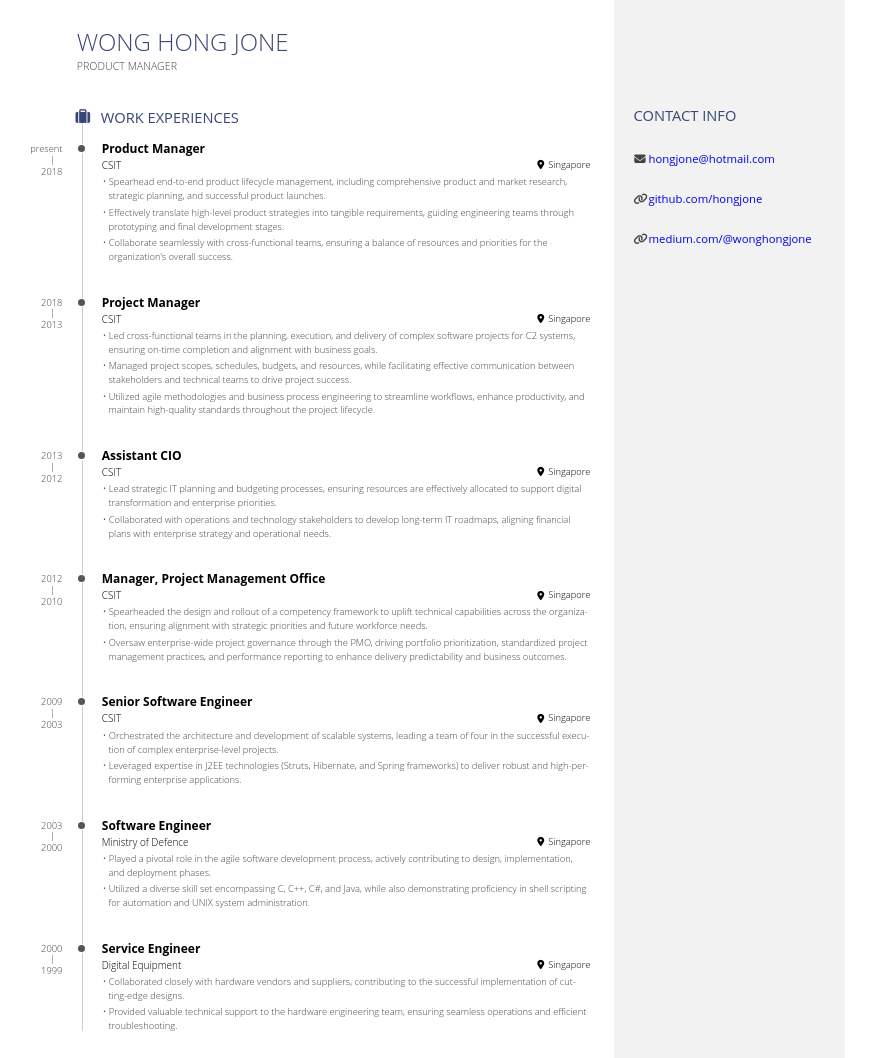
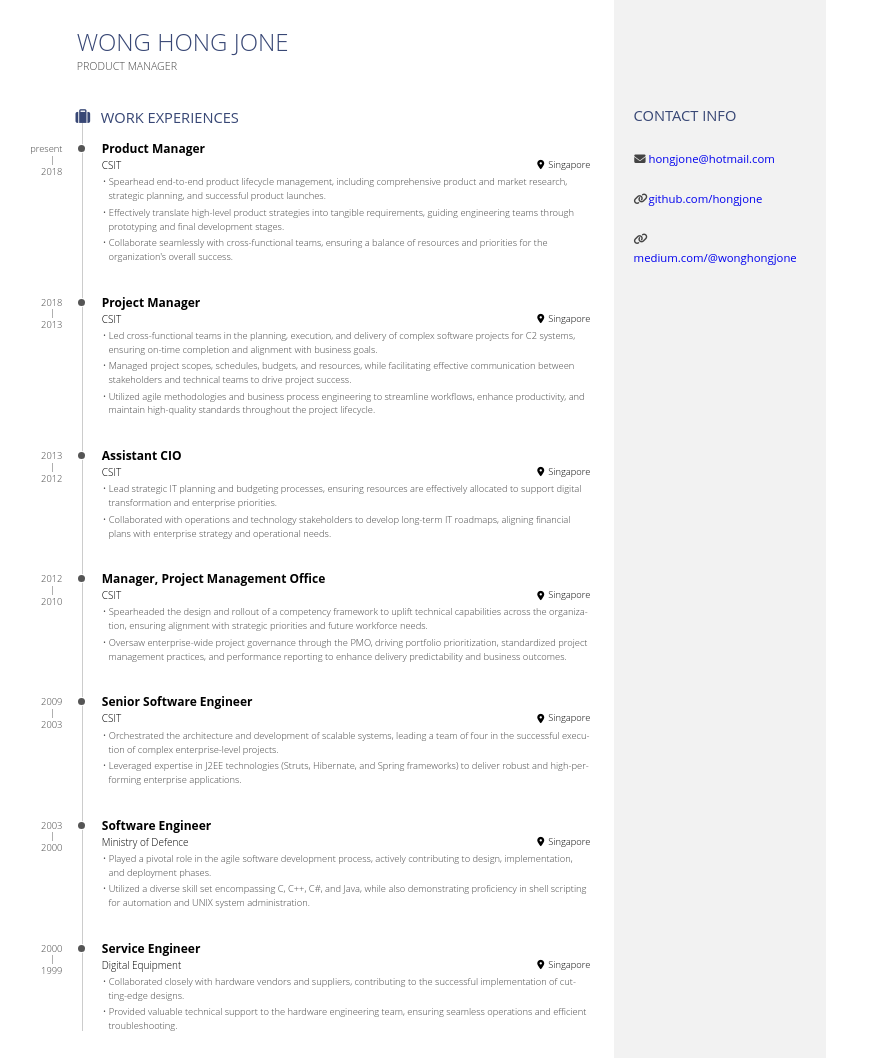
Before and after one commit to hongjone/hongjone.github.io, a plain HTML site: page index.html in a window 1280 px wide. Shown: the top 1058 px of the page, without its empty margins (0-877 px from the left). Drawn offline with Linux system fonts and the light colour scheme.

Commit message:
Update style.css
width

```diff
--- a/style.css
+++ b/style.css
@@ -8,7 +8,7 @@
 }
 
 :root{
-  --page-width: 8.8in;
+  --page-width: 8.6in;
   --page-height: 11in;
   --main-width: 6.4in;
   --sidebar-width: calc(var(--page-width) - var(--main-width));
```
